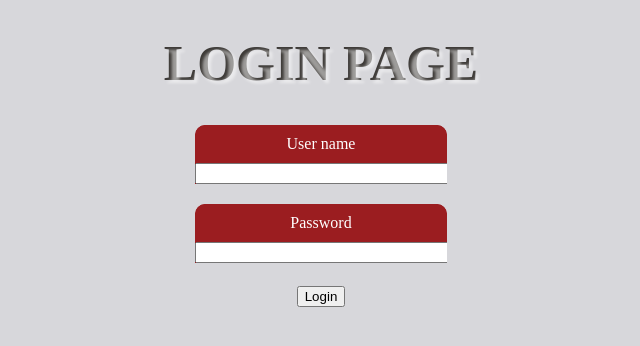
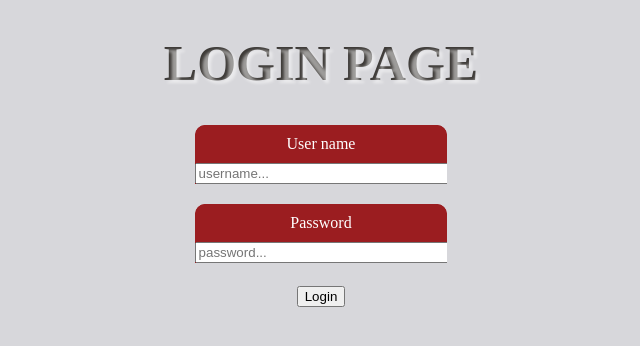
Before and after one commit to CodecoolBP20172/Bugfix-chill, a Flask app: page /login in a window 1280 px wide. Shown: the top 346 px of the page, without its empty margins (319-959 px from the left). Run offline with Flask 2, Linux system fonts and the light colour scheme.

Commit message:
added placeholder to login page

```diff
--- a/templates/login.html
+++ b/templates/login.html
@@ -16,13 +16,13 @@
             <p>
                 <div class="login-input">
                     <label class="login" for="username">User name</label><br>
-                    <input name="username" type="text" maxlength="15">
+                    <input name="username" type="text" maxlength="15" placeholder="username...">
                 </div>
             </p>
             <p>
                 <div class="login-input">
                     <label class="login" for="password">Password</label><br>
-                    <input name="password" type="password" maxlength="10">
+                    <input name="password" type="password" maxlength="10" placeholder="password...">
                 </div>
             </p>
             <p>
```
